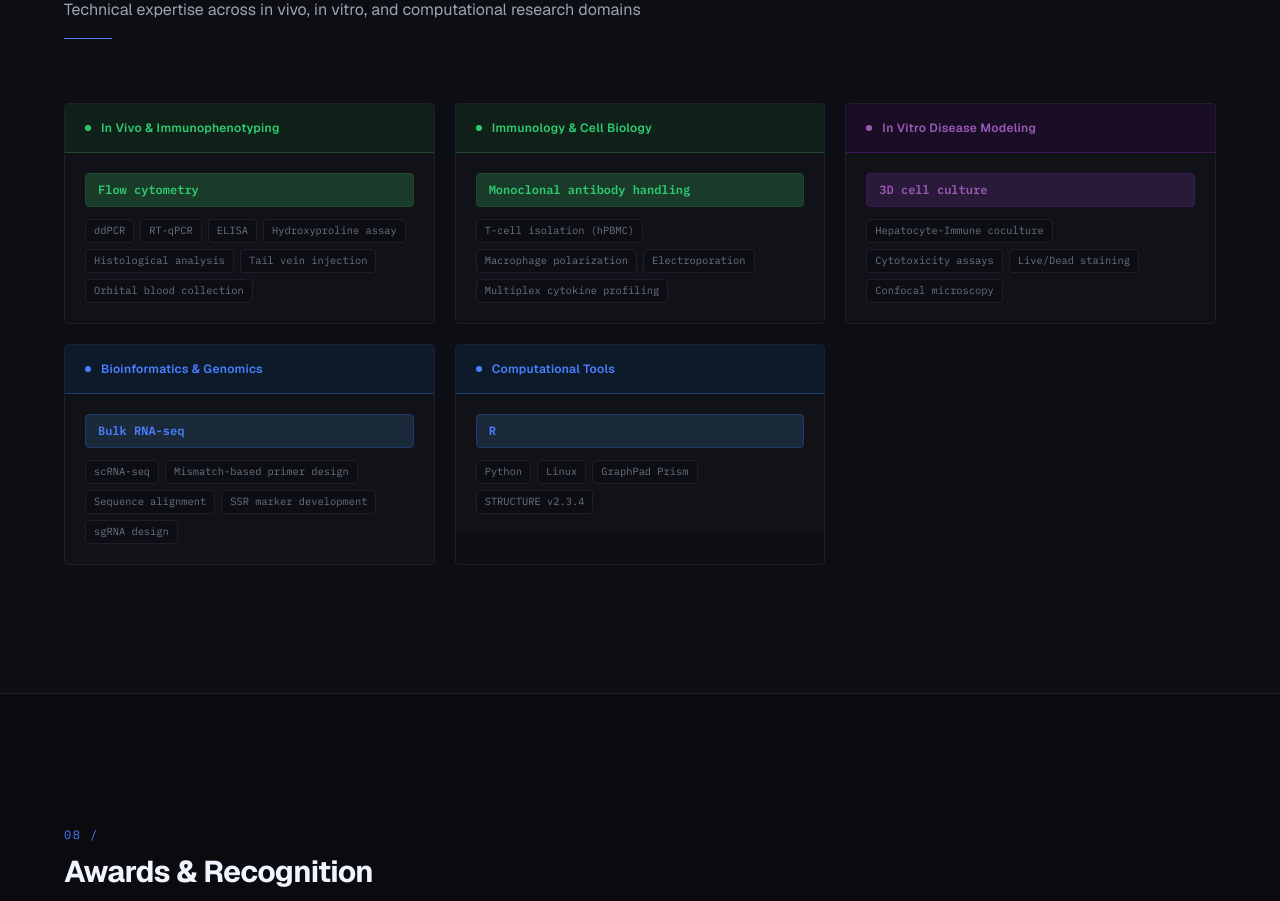
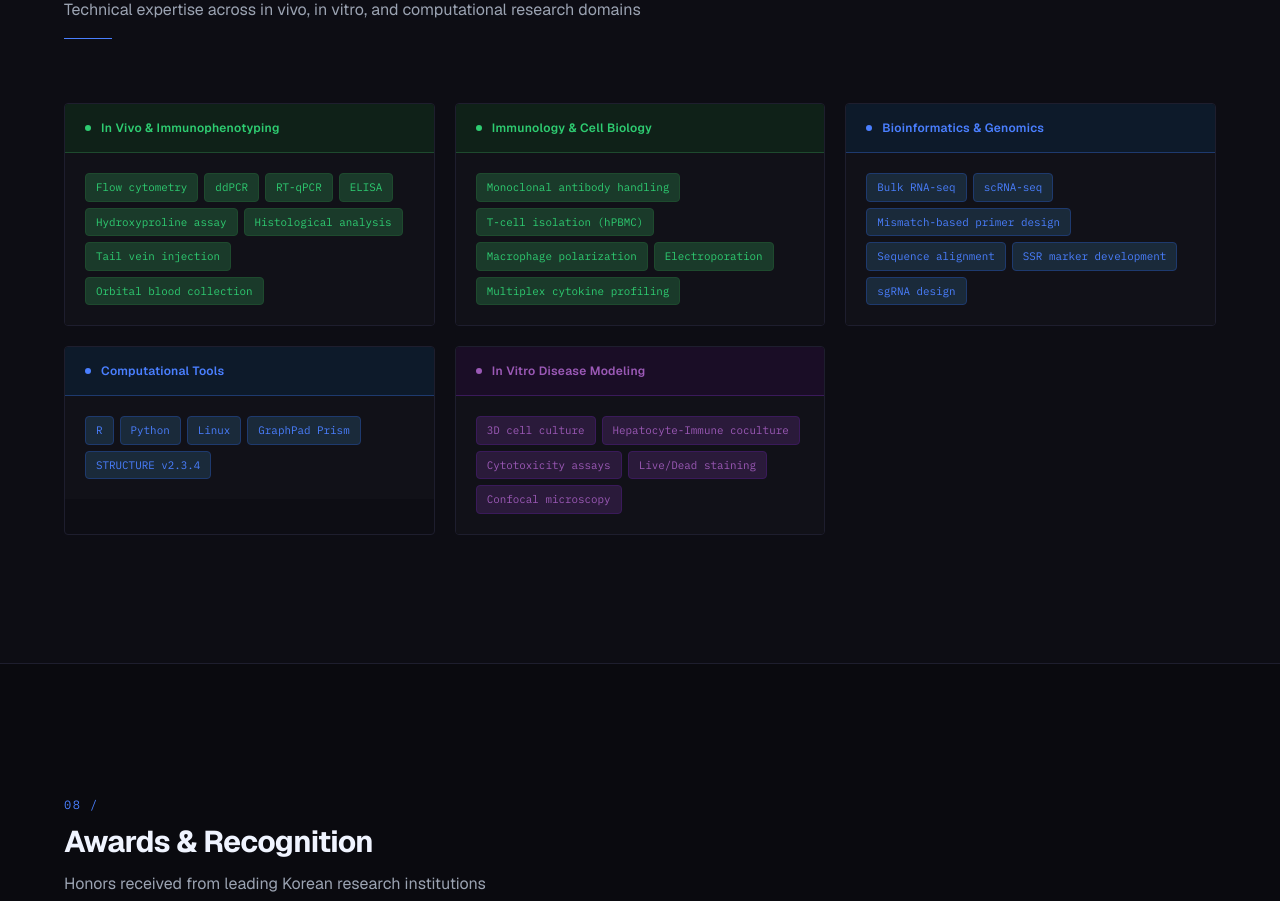
Before and after one commit to dev-tinkerbell/cv-minseong-jo, a Next.js app: page / in a window 1280 px wide. Shown: the part 6440-7341 px from the top of the page. Built offline with nearby package versions, Linux system fonts and the light colour scheme.

Commit message:
refactor: reorder Skills categories, remove primary skill hierarchy
Co-Authored-By: Claude Sonnet 4.6 <noreply@anthropic.com>

```diff
--- a/components/sections/Skills.tsx
+++ b/components/sections/Skills.tsx
@@ -34,7 +34,6 @@ export default function Skills() {
         <div className="hidden md:grid grid-cols-1 lg:grid-cols-2 xl:grid-cols-3 gap-5">
           {skillCategories.map((cat, i) => {
             const c = typeColors[cat.type];
-            const [primary, ...rest] = cat.skills;
             return (
               <motion.div
                 key={i}
@@ -56,32 +55,21 @@ export default function Skills() {
                   </span>
                 </div>
 
-                <div className="p-5" style={{ backgroundColor: "#111118" }}>
-                  {/* Primary skill */}
-                  <div
-                    className="font-mono text-xs px-3 py-2 rounded mb-3 font-semibold"
-                    style={{ backgroundColor: c.bg, color: c.accent, border: `1px solid ${c.border}` }}
-                  >
-                    {primary}
-                  </div>
-
-                  {/* Rest */}
-                  <div className="flex flex-wrap gap-1.5">
-                    {rest.map((skill, j) => (
+                <div className="p-5 flex flex-wrap gap-1.5" style={{ backgroundColor: "#111118" }}>
+                  {cat.skills.map((skill, j) => (
                     <span
                       key={j}
-                        className="font-mono text-xs px-2 py-1 rounded-sm"
+                      className="font-mono text-xs px-2.5 py-1.5 rounded-sm"
                       style={{
-                          backgroundColor: "#0d0d14",
-                          color: "#6b7280",
-                          border: "1px solid #1e1e2e",
-                          fontSize: "0.65rem",
+                        backgroundColor: c.bg,
+                        color: c.accent,
+                        border: `1px solid ${c.border}`,
+                        fontSize: "0.68rem",
                       }}
                     >
                       {skill}
                     </span>
                   ))}
-                  </div>
                 </div>
               </motion.div>
             );
--- a/lib/data.ts
+++ b/lib/data.ts
@@ -343,17 +343,6 @@ export const skillCategories: SkillCategory[] = [
     ],
   },
   {
-    name: "In Vitro Disease Modeling",
-    type: "pharma",
-    skills: [
-      "3D cell culture",
-      "Hepatocyte-Immune coculture",
-      "Cytotoxicity assays",
-      "Live/Dead staining",
-      "Confocal microscopy",
-    ],
-  },
-  {
     name: "Bioinformatics & Genomics",
     type: "comp",
     skills: [
@@ -374,6 +363,17 @@ export const skillCategories: SkillCategory[] = [
       "Linux",
       "GraphPad Prism",
       "STRUCTURE v2.3.4",
+    ],
+  },
+  {
+    name: "In Vitro Disease Modeling",
+    type: "pharma",
+    skills: [
+      "3D cell culture",
+      "Hepatocyte-Immune coculture",
+      "Cytotoxicity assays",
+      "Live/Dead staining",
+      "Confocal microscopy",
     ],
   },
 ];
```
Lines whose indentation alone changed are shown as unchanged.
